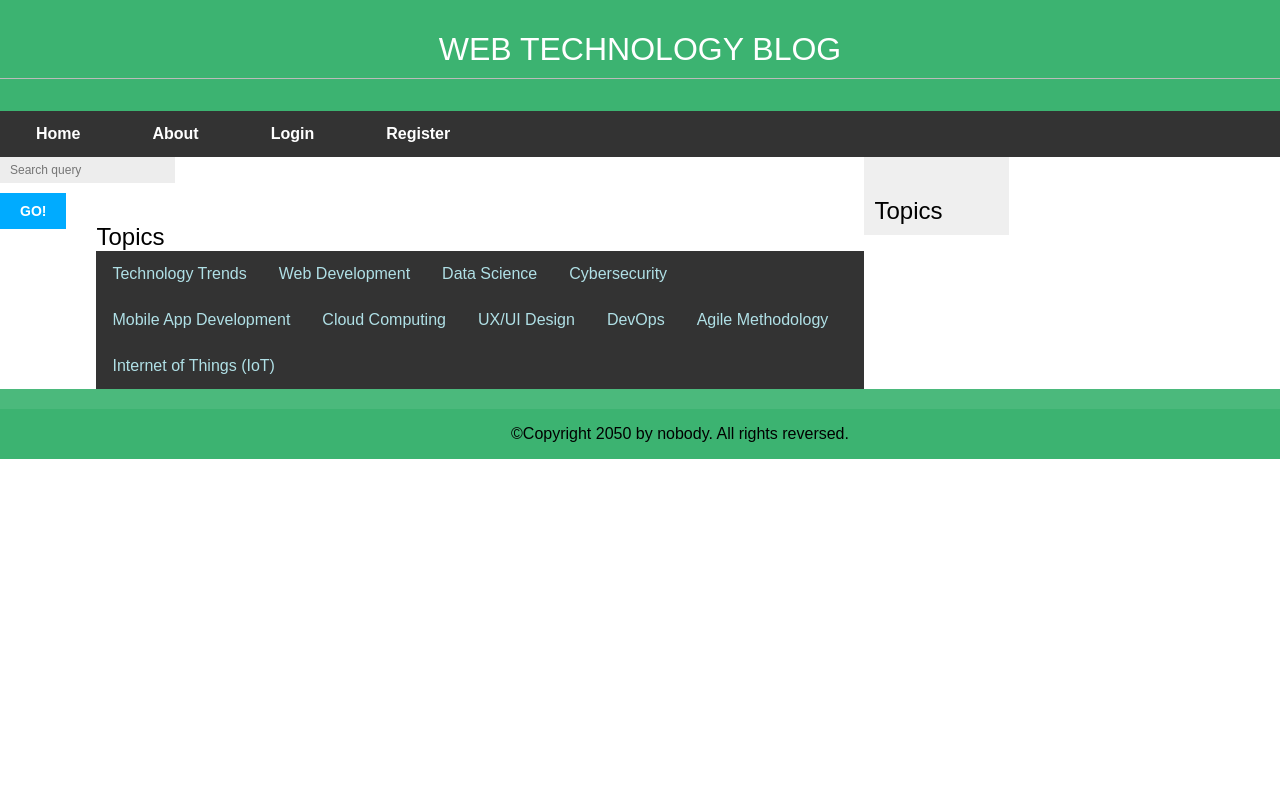
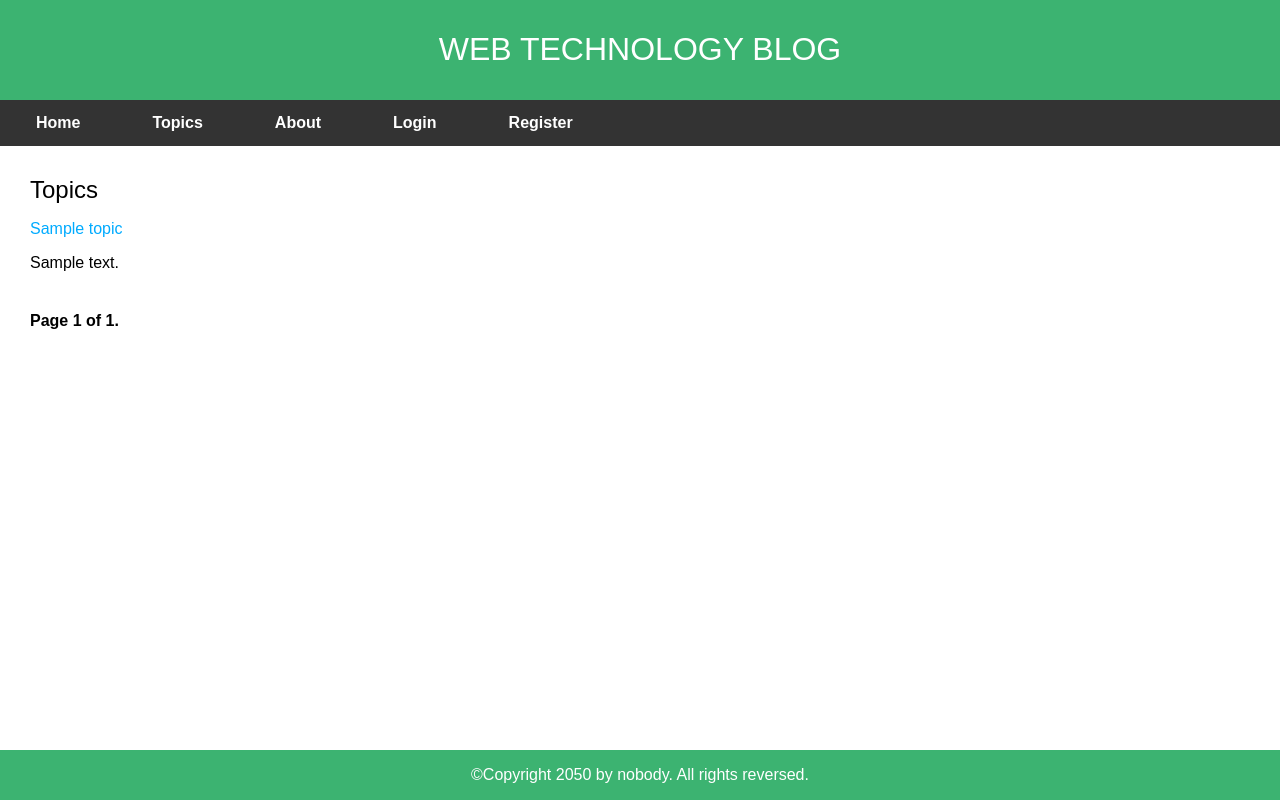
Before and after one commit to Jules57/web-blog, a Django app: page /blog/topics/ in a window 1280 px wide; the page is wider, and only the part inside the window is pictured. Run offline with Django 4.2, Linux system fonts and the light colour scheme; tables that the repository leaves empty hold one stand-in row (values such as "Sample post").

Commit message:
add detail and list views

```diff
--- a/main/models.py
+++ b/main/models.py
@@ -28,7 +28,11 @@ class Topic(models.Model):
     subscribers = models.ManyToManyField(User, related_name='preferred_topics', through='Preference')
 
     def __str__(self):
-        return self.title
+        return f'{self.title} with ID {self.pk}'
+
+    def get_absolute_url(self):
+        return reverse('main:topic_detail',
+                       args=[str(self.pk)])
 
 
 class Preference(models.Model):
--- a/main/static/css/blog.css
+++ b/main/static/css/blog.css
@@ -71,8 +71,8 @@ a {
 
 h1 {
     font-weight: normal;
-    border-bottom: 1px solid #bbb;
-    padding: 0 0 10px 0;
+    /*border-bottom: 1px solid #bbb;*/
+    /*padding: 0 0 10px 0;*/
 }
 
 h2 {
@@ -102,9 +102,9 @@ h2 {
 }
 
 p.date {
-    color: #ccc;
+    color: darkslategray;
     font-family: georgia, serif;
-    font-size: 12px;
+    font-size: 14px;
     font-style: italic;
 }
 
@@ -164,11 +164,11 @@ input[type=submit] {
 }
 
 footer {
-    float: left;
+    position: fixed;
+    left: 0;
+    bottom: 0;
     width: 100%;
-    padding: 0px 40px 0px 40px;
-    overflow: hidden;
-    border-top: 20px solid rgba(255, 255, 255, 0.08);
+    background-color: mediumseagreen;
+    color: white;
     text-align: center;
-    background: mediumseagreen;
 }
--- a/main/templates/main/base.html
+++ b/main/templates/main/base.html
@@ -6,36 +6,26 @@
     <link href="{% static "css/blog.css" %}" rel="stylesheet">
 </head>
 <body>
+
 <header>
     <h1>WEB TECHNOLOGY BLOG</h1>
 </header>
+
 <nav>
     <ul>
         <li><a href="{% url 'main:home_page' %}">Home</a></li>
+        <li><a href="{% url 'main:topic_list' %}">Topics</a></li>
         <li><a href="{% url 'main:index_page' %}">About</a></li>
         <li><a href="{% url 'main:login' %}">Login</a></li>
         <li><a href="{% url 'main:register' %}">Register</a></li>
     </ul>
-    <form>
-        <input type="search" name="q" placeholder="Search query"/>
-        <input type="submit" value="Go!"/>
-    </form>
 </nav>
 
 <div class="content">
     {% block content %}
     {% endblock %}
 </div>
-<div class="container">
-    <div class="sidebar">
-        <h2>Topics</h2>
-        {% for topic in topics %}
-            <h2>
-                {{ topic.title }}
-            </h2>
-        {% endfor %}
-    </div>
-</div>
+
 <footer>
     <p>©Copyright 2050 by nobody. All rights reversed.</p>
 </footer>
--- a/main/templates/main/topic/topic_list.html
+++ b/main/templates/main/topic/topic_list.html
@@ -4,17 +4,13 @@
 
 {% block content %}
     <h2>Topics</h2>
-    <ul>
-        <li><a href="">Technology Trends</a></li>
-        <li><a href="">Web Development</a></li>
-        <li><a href="">Data Science</a></li>
-        <li><a href="">Cybersecurity</a></li>
-        <li><a href="">Mobile App Development</a></li>
-        <li><a href="">Cloud Computing</a></li>
-        <li><a href="">UX/UI Design</a></li>
-        <li><a href="">DevOps</a></li>
-        <li><a href="">Agile Methodology</a></li>
-        <li><a href="">Internet of Things (IoT)</a></li>
-    </ul>
-
+    <p>
+        {% for topic in topics %}
+            <p><a href="{{ topic.get_absolute_url }}"> {{ topic.title }}</a></p>
+            <p>
+                {{ topic.description }}
+            </p>
+        {% endfor %}
+    </p>
+    {% include "pagination.html" with page=topics %}
 {% endblock %}
--- a/main/urls.py
+++ b/main/urls.py
@@ -1,6 +1,7 @@
 from django.urls import path
-from .views import article_list, article_detail, add_comment, create_article, update_article, show_about
-from .views import delete_article, show_topics, subscribe_on_topics, unsubscribe_from_topics, show_profile
+from .views import article_list, article_detail, add_comment, create_article, update_article, show_about, topic_detail, \
+    topic_list
+from .views import delete_article, subscribe_on_topics, unsubscribe_from_topics, show_profile
 from .views import set_password, deactivate, register, login, logout
 
 app_name = 'main'
@@ -17,7 +18,8 @@ urlpatterns = [
     path('<int:article_id>/delete/',
          delete_article,
          name='delete_article'),
-    path('topics/', show_topics, name='show_topics'),
+    path('topics/', topic_list, name='topic_list'),
+    path('topics/<int:topic_id>/', topic_detail, name='topic_detail'),
     path('topics/<int:topic_id>/subscribe/',
          subscribe_on_topics,
          name='subscribe_topic'),
--- a/main/views.py
+++ b/main/views.py
@@ -31,9 +31,38 @@ def show_about(request):
 def article_detail(request, article_id):
     article = get_object_or_404(Article,
                                 pk=article_id)
+    comments = article.comment_set.all()
     return render(request,
                   'main/post/detail.html',
-                  {'article': article})
+                  {
+                      'article': article,
+                      'comments': comments})
+
+
+def topic_list(request):
+    topic_list = Topic.objects.all()
+    paginator = Paginator(topic_list, 3)
+    page_number = request.GET.get('page', 1)
+    try:
+        topics = paginator.page(page_number)
+    except PageNotAnInteger:
+        topics = paginator.page(1)
+    except EmptyPage:
+        topics = paginator.page(paginator.num_pages)
+    return render(request,
+                  'main/topic/topic_list.html',
+                  {'topics': topics})
+
+
+def topic_detail(request, topic_id):
+    topic = get_object_or_404(Topic,
+                              pk=topic_id)
+    articles = topic.articles_on_topic.all()
+    return render(request,
+                  'main/topic/topic_detail.html',
+                  {
+                      'topic': topic,
+                      'articles': articles})
 
 
 def add_comment(request, article_id):
@@ -50,10 +79,6 @@ def update_article(request, article_id):
 
 def delete_article(request, article_id):
     return render(request, 'main/post/delete_article.html')
-
-
-def show_topics(request):
-    return render(request, 'main/topic/topic_list.html')
 
 
 def subscribe_on_topics(request, topic_id):
```
Also changed, not shown: main/templates/main/post/detail.html (+14 -0 lines), main/templates/main/topic/topic_detail.html (added, +15 -0 lines).
